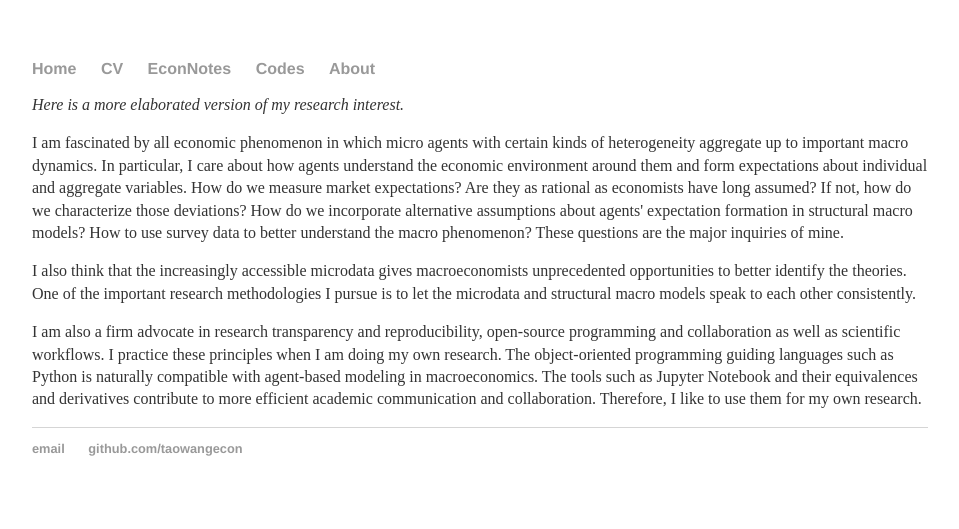
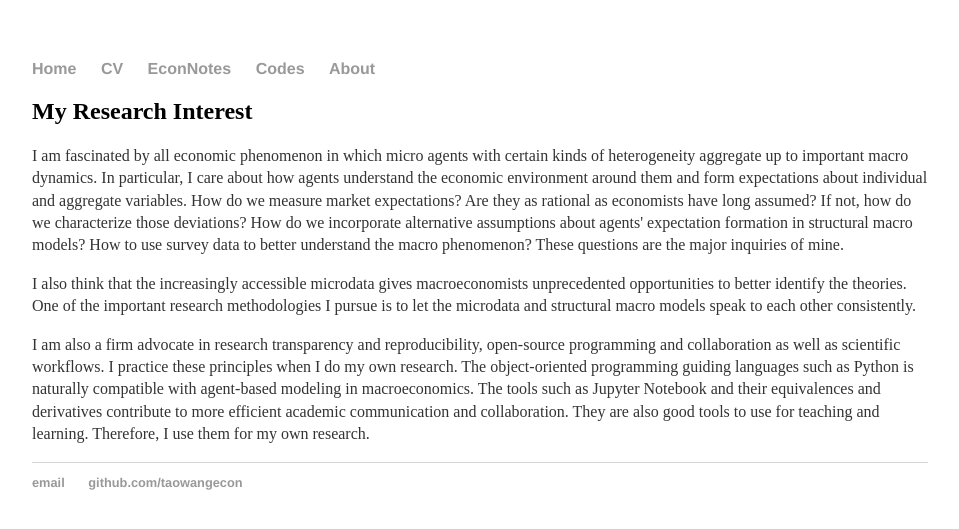
Before and after one commit to iworld1991/TaoWangEcon.github.io, a Jekyll site: the page built from about/index.html, in a window 1280 px wide. Shown: the top 529 px of the page, without its empty margins (160-1119 px from the left). Built offline with Jekyll 4.4.1, drawn with Linux system fonts in a browser that asks for light colours.

Commit message:
Update index.html
small change in about page.

```diff
--- a/about/index.html
+++ b/about/index.html
@@ -1,14 +1,14 @@
 ---
 layout: default
-title: More about My Research Interest
+title: My Research Interest
 ---
 
   <div class="blurb">
-<p style="font-size:100%;"><em>Here is a more elaborated version of my research interest.</em> </p>
+<h2> {{page.title}} </h2>
 
 <p style="font-size:100%;">I am fascinated by all economic phenomenon in which micro agents with certain kinds of heterogeneity aggregate up to important macro dynamics. In particular, I care about how agents understand the economic environment around them and form expectations about individual and aggregate variables. How do we measure market expectations? Are they as rational as economists have long assumed? If not, how do we characterize those deviations? How do we incorporate alternative assumptions about agents' expectation formation in structural macro models?  How to use survey data to better understand the macro phenomenon?  These questions are the major inquiries of mine.</p>
 
 <p style="font-size:100%;">I also think that the increasingly accessible microdata gives macroeconomists unprecedented opportunities to better identify the theories. One of the important research methodologies I pursue is to let the microdata and structural macro models speak to each other consistently. </p>
 
-<p style="font-size:100%;">I am also a firm advocate in research transparency and reproducibility, open-source programming and collaboration as well as scientific workflows. I practice these principles when I am doing my own research. The object-oriented programming guiding languages such as Python is naturally compatible with agent-based modeling in macroeconomics. The tools such as Jupyter Notebook and their equivalences and derivatives contribute to more efficient academic communication and collaboration. Therefore, I like to use them for my own research. </p>
+<p style="font-size:100%;">I am also a firm advocate in research transparency and reproducibility, open-source programming and collaboration as well as scientific workflows. I practice these principles when I do my own research. The object-oriented programming guiding languages such as Python is naturally compatible with agent-based modeling in macroeconomics. The tools such as Jupyter Notebook and their equivalences and derivatives contribute to more efficient academic communication and collaboration. They are also good tools to use for teaching and learning. Therefore, I use them for my own research. </p>
 </div><!-- /.blurb -->
```
